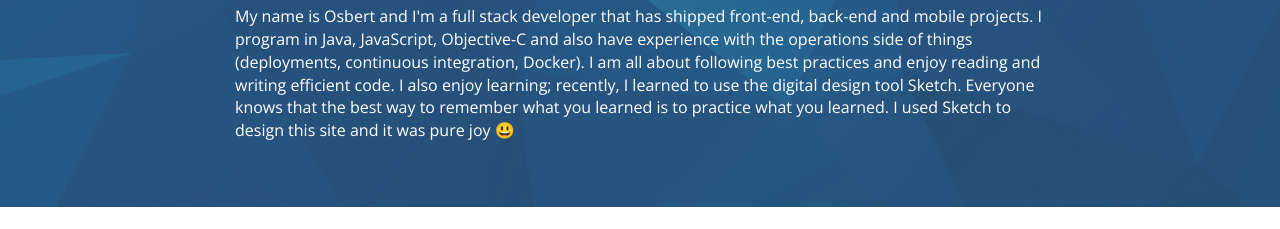
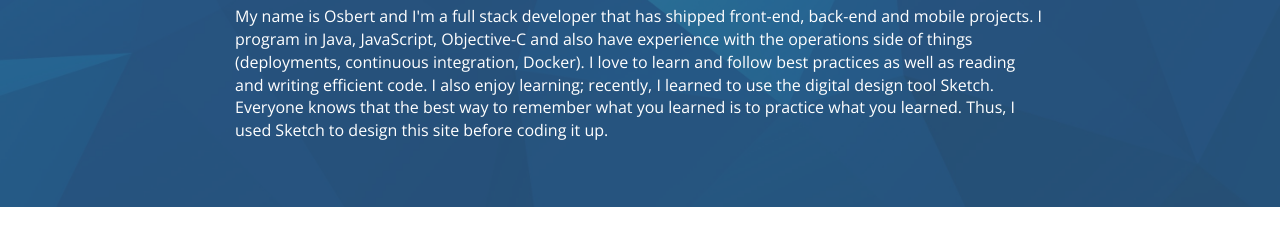
Before and after one commit to oztheozoz/osbert.net, a website: page index.html in a window 1280 px wide. Shown: the part 406-635 px from the top of the page. Drawn offline with nearby package versions, Linux system fonts and the light colour scheme.

Commit message:
Update about text

```diff
--- a/index.html
+++ b/index.html
@@ -56,7 +56,7 @@
             <div class="row">
               <div class="col-sm-12">
                 <h1 class="article-title-light">About</h1>
-                <p class="text-light">My name is Osbert and I'm a full stack developer that has shipped front-end, back-end and mobile projects. I program in Java, JavaScript, Objective-C and also have experience with the operations side of things (deployments, continuous integration, Docker). I am all about following best practices and enjoy reading and writing efficient code. I also enjoy learning; recently, I learned to use the digital design tool Sketch. Everyone knows that the best way to remember what you learned is to practice what you learned. I used Sketch to design this site and it was pure joy 😃</p>
+                <p class="text-light">My name is Osbert and I'm a full stack developer that has shipped front-end, back-end and mobile projects. I program in Java, JavaScript, Objective-C and also have experience with the operations side of things (deployments, continuous integration, Docker). I love to learn and follow best practices as well as reading and writing efficient code. I also enjoy learning; recently, I learned to use the digital design tool Sketch. Everyone knows that the best way to remember what you learned is to practice what you learned. Thus, I used Sketch to design this site before coding it up.</p>
               </div>
             </div>
           </article>
```
